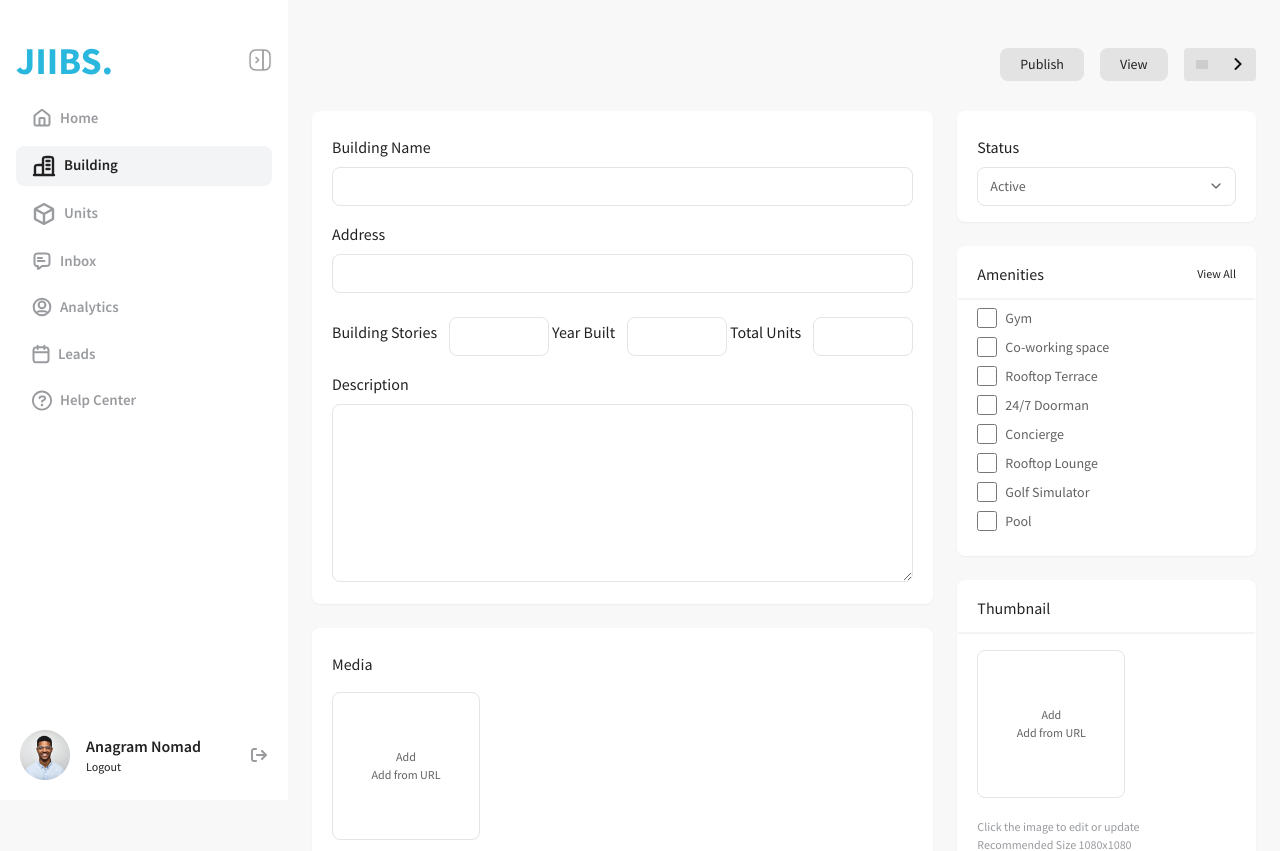
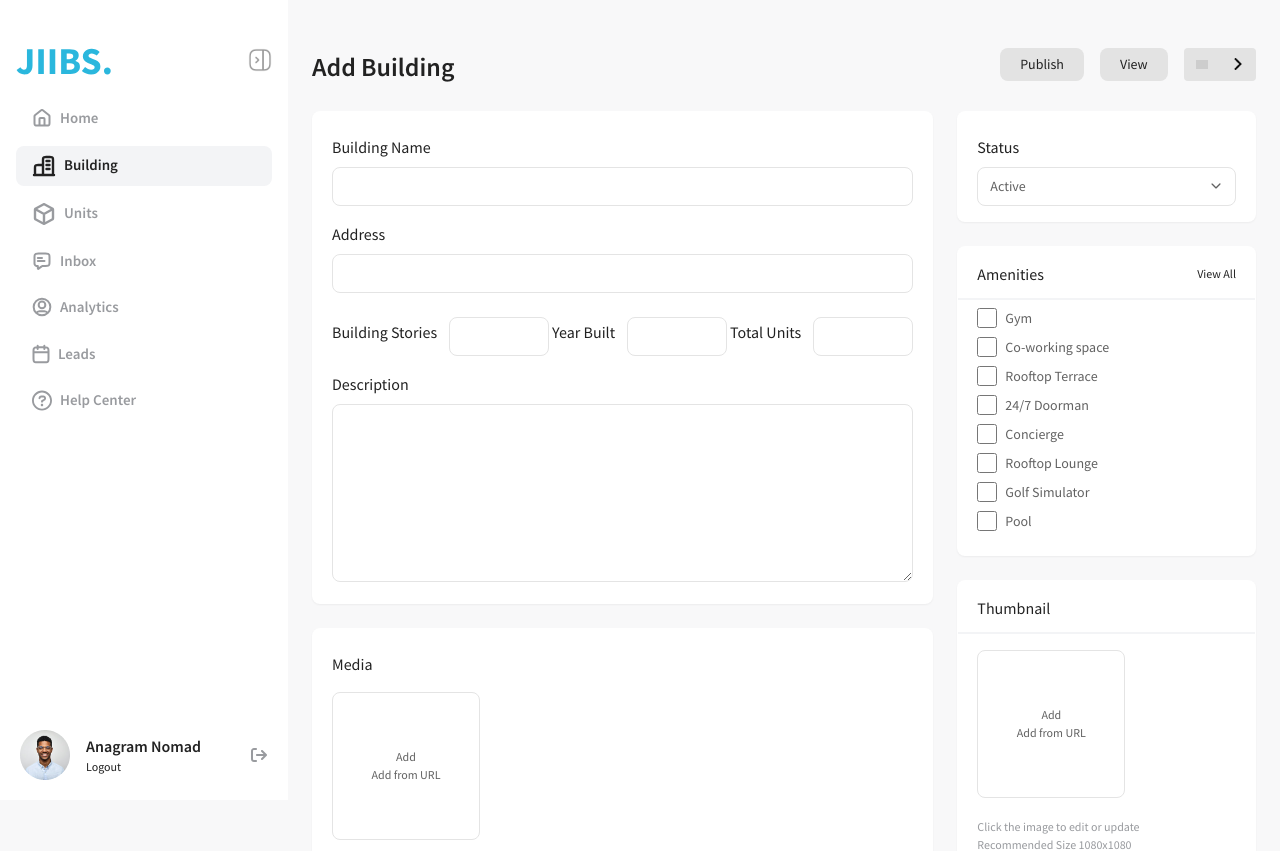
Before and after one commit to Dheeraj-Bangera/jiibs-frontend-agents, a React (Vite) app: page /building in a window 1280 px wide. Shown: the top 851 px of the page. Built offline with nearby package versions, Linux system fonts and the light colour scheme; grey boxes are pictures that could not be loaded.

Commit message:
minor changes in hook

```diff
--- a/src/hooks/useFormState.js
+++ b/src/hooks/useFormState.js
@@ -1,8 +1,8 @@
 import { useState } from "react";
 
-export default function useFormState(initialState) {
+function useFormState(initialState) {
   const [formData, setFormData] = useState(initialState);
-  const updateField = function (fieldName, value) {
+  const updateField = (fieldName, value) => {
     setFormData({ ...formData, [fieldName]: value });
   };
   return [formData, updateField];
--- a/src/pages/buildings/AddBuilding.jsx
+++ b/src/pages/buildings/AddBuilding.jsx
@@ -16,7 +16,7 @@ export default function AddBuilding(props) {
   return (
     <>
       <div className="pt-12 mx-6 w-full sm:block hidden">
-        <ActionBar title={props.type=='edit' ? '' : "Add Building"} />
+        <ActionBar title={props.type == "edit" ? "Add Building" : ""} />
         <div className="grid grid-cols-1 lg:grid-cols-3 gap-6 mt-6">
           <div className="col-span-1 lg:col-span-2">
             <InformationCard />
@@ -24,9 +24,7 @@ export default function AddBuilding(props) {
             <AmenitiesCard />
           </div>
           <div>
-            <StatusCard
-              items={['Active', 'Draft']}
-            />
+            <StatusCard items={["Active", "Draft"]} />
             <AmenitiesSelectCard />
             <ThumbnailCard />
           </div>
```
